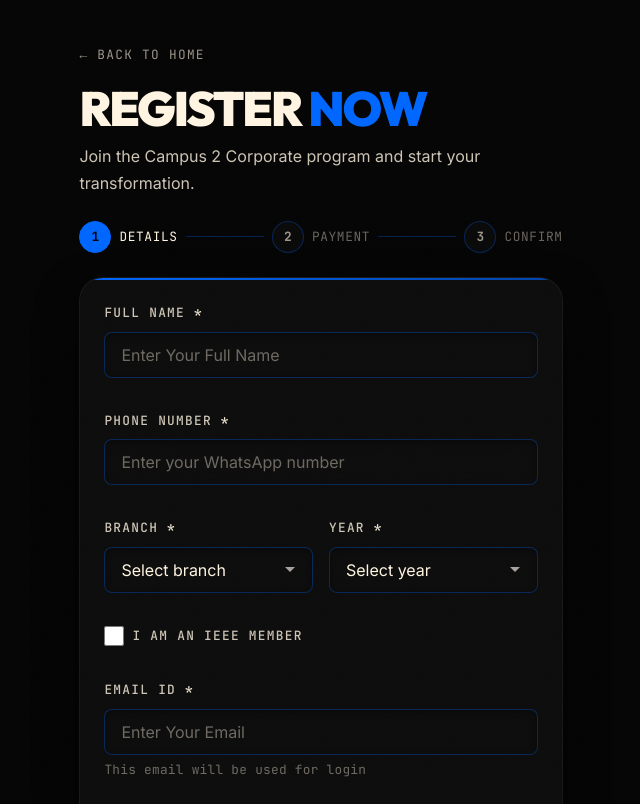
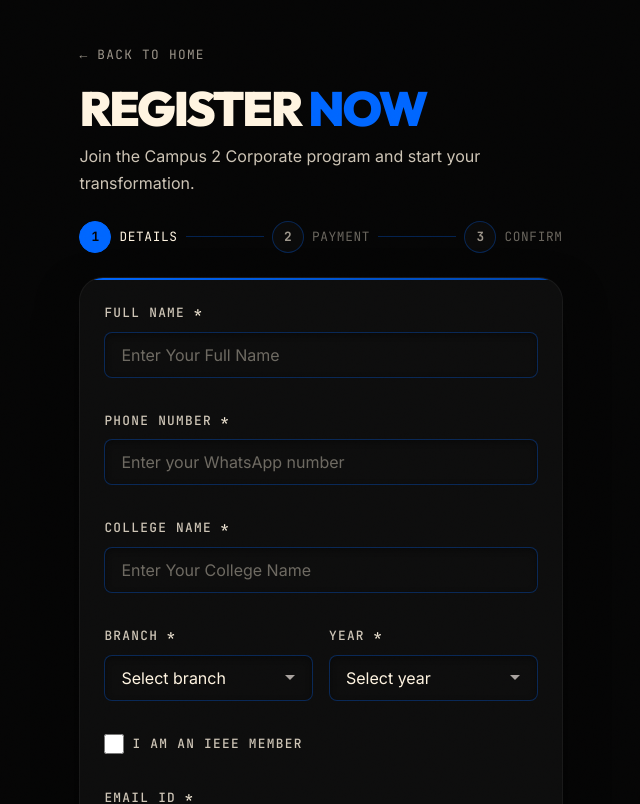
Before and after one commit to Roshen-Reji/c2c-marketing, a Next.js app: page /C2C/register in a window 1280 px wide. Shown: the top 804 px of the page, without its empty margins (319-959 px from the left). Built offline with nearby package versions, Linux system fonts and the light colour scheme.

Commit message:
Added college

```diff
--- a/src/app/api/enroll/route.ts
+++ b/src/app/api/enroll/route.ts
@@ -11,6 +11,7 @@ export async function POST(request: NextRequest) {
 
     const fullName = formData.get("fullName") as string;
     const phone = formData.get("phone") as string;
+    const college = formData.get("college") as string;
     const batch = formData.get("batch") as string;
     const year = formData.get("year") as string;
     const email = formData.get("email") as string;
@@ -29,7 +30,7 @@ export async function POST(request: NextRequest) {
     const screenshotUrl = (formData.get("screenshotUrl") as string) || "";
 
     // Validate required fields
-    if (!fullName || !phone || !batch || !year || !email) {
+    if (!fullName || !phone || !college || !batch || !year || !email) {
       return NextResponse.json(
         { error: "All fields are required" },
         { status: 400 }
@@ -75,6 +76,7 @@ export async function POST(request: NextRequest) {
         fullName: fullName.trim(),
         email: email.toLowerCase().trim(),
         phone: phone.trim(),
+        college: college.trim(),
         batch,
         year,
         status: "pending",
@@ -109,6 +111,7 @@ export async function POST(request: NextRequest) {
         fullName.trim(),
         email.toLowerCase().trim(),
         phone.trim(),
+        college.trim(),
         batch,
         year,
         isApplyingScholarship ? "Scholarship Applied" : screenshotUrl,
@@ -126,6 +129,7 @@ export async function POST(request: NextRequest) {
           fullName.trim(),
           email.toLowerCase().trim(),
           phone.trim(),
+          college.trim(),
           q1Financial,
           q2Hours,
           q3Why,
--- a/src/app/register/page.tsx
+++ b/src/app/register/page.tsx
@@ -16,6 +16,7 @@ import "./register.css";
 interface FormData {
   fullName: string;
   phone: string;
+  college: string;
   batch: string;
   otherBranch?: string;
   year: string;
@@ -33,6 +34,7 @@ interface FormData {
 interface FormErrors {
   fullName?: string;
   phone?: string;
+  college?: string;
   batch?: string;
   otherBranch?: string;
   year?: string;
@@ -61,6 +63,8 @@ function validateStep1(data: FormData): FormErrors {
   if (!data.phone.trim()) errors.phone = "Phone number is required";
   else if (!/^\d{10}$/.test(data.phone.replace(/\D/g, '')))
     errors.phone = "Please enter a valid 10-digit phone number";
+
+  if (!data.college.trim()) errors.college = "College name is required";
 
   if (!data.batch) errors.batch = "Please select your branch";
   else if (data.batch === "Others.." && !data.otherBranch?.trim()) errors.batch = "Please specify your branch";
@@ -150,6 +154,7 @@ export default function RegisterPage() {
   const [formData, setFormData] = useState<FormData>({
     fullName: "",
     phone: "",
+    college: "",
     batch: "",
     otherBranch: "",
     year: "",
@@ -238,6 +243,7 @@ export default function RegisterPage() {
       const submitData = new FormData();
       submitData.append("fullName", formData.fullName.trim());
       submitData.append("phone", formData.phone.trim());
+      submitData.append("college", formData.college.trim());
       submitData.append("batch", formData.batch === "Others.." ? (formData.otherBranch || "").trim() : formData.batch);
       submitData.append("year", formData.year);
       submitData.append("email", formData.email.trim().toLowerCase());
@@ -459,6 +465,21 @@ export default function RegisterPage() {
                   onChange={(e) => updateField("phone", e.target.value)}
                 />
                 {errors.phone && <div className="form-error">{errors.phone}</div>}
+              </div>
+
+              <div className="input-group">
+                <label className="input-label" htmlFor="college">
+                  College Name <span style={{ color: "var(--accent-tertiary)" }}>*</span>
+                </label>
+                <input
+                  id="college"
+                  type="text"
+                  className="input"
+                  placeholder="Enter Your College Name"
+                  value={formData.college}
+                  onChange={(e) => updateField("college", e.target.value)}
+                />
+                {errors.college && <div className="form-error">{errors.college}</div>}
               </div>
 
               <div className="form-row">
@@ -732,6 +753,10 @@ export default function RegisterPage() {
                 <span className="confirm-value">{formData.phone}</span>
               </div>
               <div className="confirm-row">
+                <span className="confirm-label">College</span>
+                <span className="confirm-value">{formData.college}</span>
+              </div>
+              <div className="confirm-row">
                 <span className="confirm-label">Branch</span>
                 <span className="confirm-value">{formData.batch === "Others.." ? formData.otherBranch : formData.batch}</span>
               </div>
--- a/src/lib/google-sheets.ts
+++ b/src/lib/google-sheets.ts
@@ -92,7 +92,7 @@ const SHEETS = {
   registrations: {
     title: "Registrations",
     headers: [
-      "Student ID", "Full Name", "Email", "Phone", "Branch", "Year",
+      "Student ID", "Full Name", "Email", "Phone", "College", "Branch", "Year",
       "Payment Proof", "Registered At", "Status",
       "IEEE Member", "IEEE Number", "Amount Paid", "Payment Type"
     ],
@@ -125,7 +125,7 @@ const SHEETS = {
   scholarships: {
     title: "Scholarships",
     headers: [
-      "Student ID", "Full Name", "Email", "Phone",
+      "Student ID", "Full Name", "Email", "Phone", "College",
       "Q1 (Financial)", "Q2 (Hours)", "Q3 (Why)", "Q4 (Roadblock)", "Applied At"
     ],
   },
```
Also changed, not shown: src/app/scholarship/page.tsx (+25 -0 lines).
